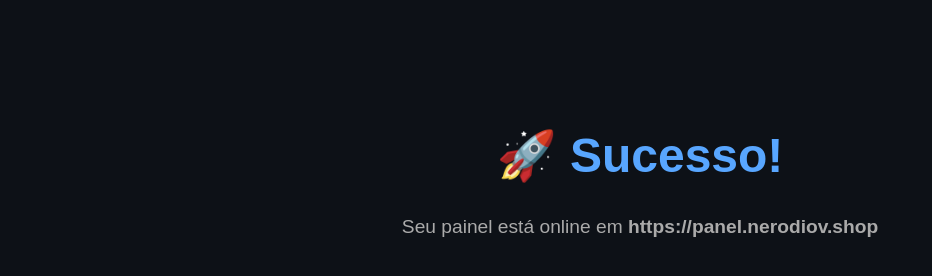
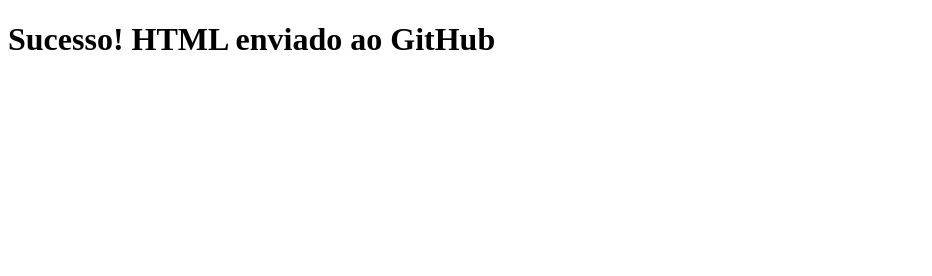
Before and after one commit to Scar-xdk/Vps-site, a website: page index.html in a window 1280 px wide. Shown: the whole page, without its empty margins (0-932 px from the left). Drawn offline with Linux system fonts and the light colour scheme.

Commit message:
Atualizando HTML do site

```diff
--- a/index.html
+++ b/index.html
@@ -1,16 +1,9 @@
 <!DOCTYPE html>
-<html lang="pt-BR">
+<html>
 <head>
-  <meta charset="UTF-8">
-  <title>Sucesso - panel.nerodiov.shop</title>
-  <style>
-    body { background:#0d1117; color:#58a6ff; font-family:Arial; text-align:center; margin-top:10%; }
-    h1 { font-size:3em; }
-    p { font-size:1.2em; color:#aaa; }
-  </style>
+    <title>Site Ativo</title>
 </head>
 <body>
-  <h1>🚀 Sucesso!</h1>
-  <p>Seu painel está online em <strong>https://panel.nerodiov.shop</strong></p>
+    <h1>Sucesso! HTML enviado ao GitHub</h1>
 </body>
 </html>
```
